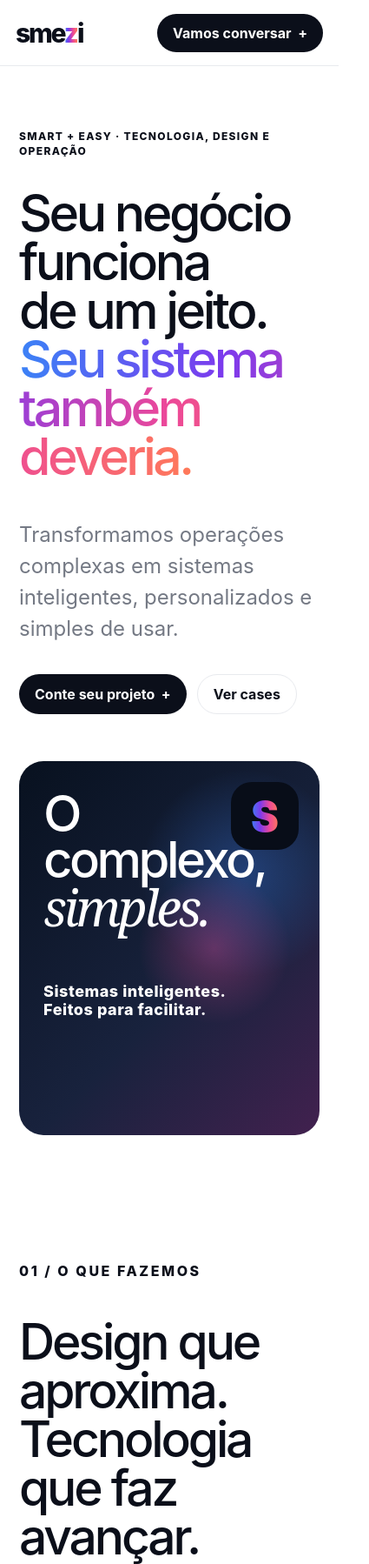
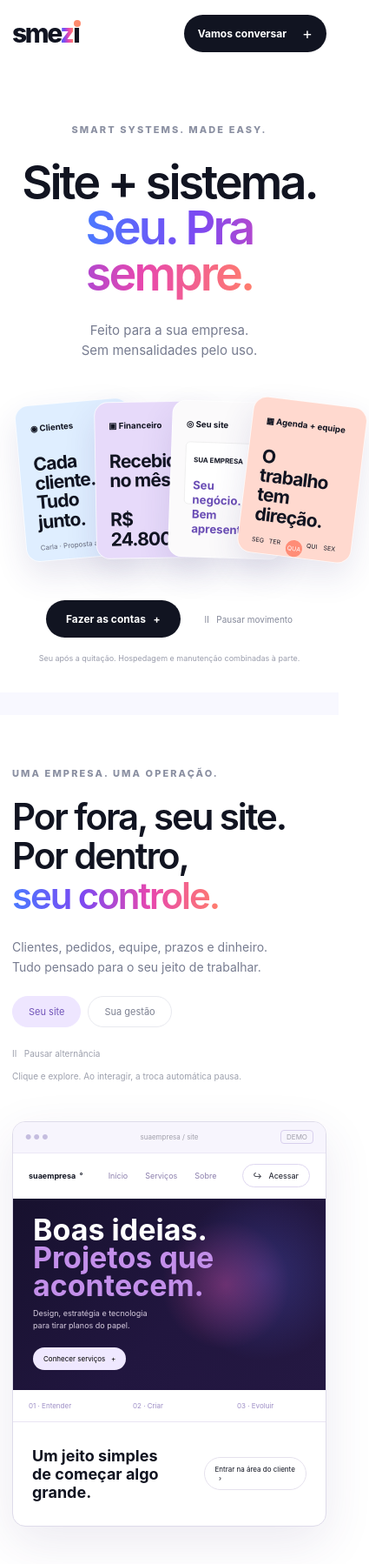
Before and after one commit to gestaoautop-dotcom/SMEZI, a plain HTML site: page v4/index.html in a window 390 px wide. Shown: the top 1798 px of the page at 87% size, 425 px wide, since content can reach past the window. Drawn offline with Linux system fonts and the light colour scheme.

Commit message:
publish(v4): V3 home visual with Cases button

```diff
--- a/v4/index.html
+++ b/v4/index.html
@@ -3,141 +3,130 @@
 <head>
 <meta charset="utf-8">
 <meta name="viewport" content="width=device-width,initial-scale=1">
-<title>SMEZI — Smart + Easy</title>
+<title>SMEZI — Site + sistema. Seu. Pra sempre.</title>
 <style>
 :root{
-  --ink:#0b0f1a;--muted:#6f737c;--off:#f8f7f4;--line:#e8eaee;
-  --blue:#3b82f6;--violet:#7c3aed;--pink:#ec4899;--coral:#ff7a59;
+  --ink:#111421;--muted:#85889a;--line:#f0f1f6;--soft:#fafaff;
+  --blue:#4b79ff;--violet:#7b49f2;--pink:#e747ae;--coral:#ff7d6d;
   --grad:linear-gradient(90deg,var(--blue),var(--violet),var(--pink),var(--coral));
 }
-*{box-sizing:border-box}
-html{scroll-behavior:smooth}
-body{margin:0;background:#fff;color:var(--ink);font-family:Inter,ui-sans-serif,system-ui,-apple-system,BlinkMacSystemFont,"Segoe UI",sans-serif}
-a{text-decoration:none;color:inherit}
-.header{height:88px;border-bottom:1px solid var(--line);display:flex;align-items:center;justify-content:space-between;padding:0 clamp(22px,5vw,64px);position:sticky;top:0;background:rgba(255,255,255,.96);backdrop-filter:blur(12px);z-index:20}
-.logo{font-size:34px;font-weight:850;letter-spacing:-2.2px}
-.logo .z{background:var(--grad);-webkit-background-clip:text;background-clip:text;color:transparent}
-.actions{display:flex;gap:10px;align-items:center}
-.btn{display:inline-flex;align-items:center;justify-content:center;padding:14px 22px;border-radius:999px;background:var(--ink);color:#fff;font-weight:750}
-.btn.secondary{background:#fff;color:var(--ink);border:1px solid var(--line)}
-.hero{padding:82px clamp(24px,6vw,78px) 74px}
-.eyebrow{font-size:14px;letter-spacing:.11em;font-weight:850;margin-bottom:44px}
-.hero h1{font-size:clamp(64px,8.2vw,124px);line-height:.95;letter-spacing:-.06em;font-weight:540;max-width:1080px;margin:0}
-.hero h1 .accent{background:var(--grad);-webkit-background-clip:text;background-clip:text;color:transparent}
-.hero p{font-size:clamp(22px,2.4vw,34px);line-height:1.5;color:#747984;max-width:900px;margin:52px 0 34px}
-.hero-cta{display:flex;gap:12px;flex-wrap:wrap}
-.poster{margin:0 clamp(24px,6vw,78px) 110px;border-radius:34px;min-height:360px;padding:56px;background:
-radial-gradient(circle at 65% 50%,rgba(236,72,153,.34),transparent 28%),
-radial-gradient(circle at 75% 30%,rgba(59,130,246,.33),transparent 30%),
-linear-gradient(135deg,#08111f,#18223d 58%,#42214f);
-color:#fff;position:relative;overflow:hidden}
-.poster h2{font-size:clamp(54px,6.5vw,98px);line-height:.92;letter-spacing:-.06em;font-weight:450;margin:0;max-width:800px}
-.poster h2 em{font-family:Georgia,serif;font-weight:400}
-.poster p{font-weight:800;letter-spacing:.03em;font-size:clamp(18px,2vw,28px);margin-top:58px}
-.poster .symbol{position:absolute;right:44px;top:44px;width:98px;height:98px;border-radius:24px;background:#080d18;display:grid;place-items:center;font-size:48px;font-weight:900}
-.poster .symbol span{background:var(--grad);-webkit-background-clip:text;background-clip:text;color:transparent}
+*{box-sizing:border-box} html{scroll-behavior:smooth} body{margin:0;background:#fff;color:var(--ink);font-family:Inter,ui-sans-serif,system-ui,-apple-system,BlinkMacSystemFont,"Segoe UI",sans-serif}
+a{text-decoration:none;color:inherit} button{font:inherit}
+.wrap{width:min(970px,calc(100% - 40px));margin:0 auto}
+.header{height:92px;display:flex;align-items:center;position:sticky;top:0;background:rgba(255,255,255,.98);backdrop-filter:blur(12px);z-index:50}
+.header .wrap{display:grid;grid-template-columns:180px 1fr 180px;align-items:center}
+.logo{font-size:33px;line-height:1;font-weight:850;letter-spacing:-2.4px}
+.logo .z{background:var(--grad);-webkit-background-clip:text;background-clip:text;color:transparent}.logo .dot{display:inline-block;width:8px;height:8px;border-radius:50%;background:#ff8b6e;transform:translate(-5px,-18px)}
+.nav{display:flex;justify-content:center;gap:30px;font-size:12px;color:#64697b}.nav a:hover{color:var(--ink)}
+.contact{justify-self:end;display:inline-flex;align-items:center;gap:18px;background:var(--ink);color:#fff;border-radius:999px;padding:14px 21px;font-size:12px;font-weight:700}.contact b{font-size:18px;font-weight:400}
 
-.light-section{padding:90px clamp(24px,6vw,78px) 80px}
-.section-label{font-size:16px;font-weight:850;letter-spacing:.16em;margin-bottom:44px}
-.light-section h2{font-size:clamp(56px,6.7vw,102px);line-height:.98;letter-spacing:-.055em;margin:0 0 70px;font-weight:520;max-width:1100px}
-.services{border-top:1px solid var(--line)}
-.service{padding:58px 0;border-bottom:1px solid var(--line);display:grid;grid-template-columns:110px 1fr auto;gap:28px;align-items:start}
-.service .n{color:#7d8490;font-size:20px}
-.service h3{font-size:clamp(34px,4vw,58px);margin:0 0 18px}
-.service p{font-size:clamp(19px,2.1vw,30px);line-height:1.5;color:#747984;max-width:850px;margin:0}
-.service .plus{font-size:36px}
+.hero{min-height:735px;padding:88px 0 34px;text-align:center}
+.kicker{font-size:11px;font-weight:800;letter-spacing:.19em;color:#8b90a2}
+.hero h1{font-size:69px;line-height:.97;letter-spacing:-.055em;margin:28px 0 28px;font-weight:590}
+.grad{background:var(--grad);-webkit-background-clip:text;background-clip:text;color:transparent}
+.hero .sub{font-size:16px;line-height:1.5;color:#777c90;margin-bottom:36px}
+.deck{position:relative;height:225px;width:540px;max-width:100%;margin:0 auto 10px}
+.card{position:absolute;top:13px;width:150px;height:205px;border-radius:18px;padding:18px;text-align:left;box-shadow:0 18px 42px rgba(61,47,120,.12);border:1px solid rgba(255,255,255,.8);overflow:hidden}
+.card small{font-size:11px;font-weight:700}.card h3{font-size:24px;line-height:1.05;letter-spacing:-.04em;margin:26px 0 15px}.card p{font-size:9px;color:#686d7f}.c1{left:48px;background:#dfeeff;transform:rotate(-5deg)}.c2{left:165px;background:#e7dafa;transform:rotate(-1deg)}.c3{left:282px;background:#fbfafb;transform:rotate(2deg)}.c4{left:399px;background:#ffd9cf;transform:rotate(7deg)}
+.mini-bars{display:flex;align-items:flex-end;gap:7px;height:58px;margin-top:24px}.mini-bars i{display:block;width:10px;border-radius:3px 3px 0 0;background:#9875db}.mini-bars i:nth-child(1){height:22px}.mini-bars i:nth-child(2){height:40px}.mini-bars i:nth-child(3){height:30px}.mini-bars i:nth-child(4){height:52px}
+.browser-mini{height:82px;background:#fff;border-radius:6px;border:1px solid #eee;margin-top:15px;padding:10px}.browser-mini b{font-size:9px}.browser-mini strong{display:block;font-size:15px;color:#6a4db5;margin-top:16px}
+.calendar{display:grid;grid-template-columns:repeat(5,1fr);gap:5px;margin-top:16px;font-size:8px}.calendar span:nth-child(3){background:#ff8d77;color:#fff;border-radius:50%;width:22px;height:22px;display:grid;place-items:center}
+.hero-actions{display:flex;align-items:center;justify-content:center;gap:28px}.dark-btn{background:var(--ink);color:#fff;border:0;border-radius:999px;padding:14px 23px;font-size:12px;font-weight:700}.pause{font-size:10px;color:#85899a}.note{margin-top:18px;font-size:9px;color:#9a9dac}
 
-.dark{background:#0b0f1a;color:#fff;padding:105px clamp(24px,6vw,78px)}
-.dark .section-label{color:#fff}
-.dark h2{font-size:clamp(58px,7vw,106px);line-height:.96;letter-spacing:-.055em;margin:0 0 60px;font-weight:500}
-.dark h2 em{font-family:Georgia,serif;color:#c4b5fd;font-weight:400}
-.dark p{font-size:clamp(21px,2.3vw,31px);line-height:1.75;color:#aeb5c2;max-width:1000px}
-.steps{margin-top:85px;border-top:1px solid #343a49;display:grid;grid-template-columns:repeat(4,1fr)}
-.step{padding:38px 24px 30px 0}
-.step small{color:#9ba2ae;font-size:18px}
-.step b{display:block;font-size:clamp(30px,3.7vw,58px);margin-top:28px}
+.alt{border-top:54px solid #f8f8ff;padding:78px 0 80px}
+.alt-grid{display:grid;grid-template-columns:320px 1fr;gap:70px;align-items:center}
+.alt .kicker{text-align:left}.alt h2{font-size:43px;line-height:1.08;letter-spacing:-.05em;margin:20px 0 26px;font-weight:570}.alt p{color:#777c90;line-height:1.6;font-size:14px}.switch{display:flex;gap:8px;margin:22px 0}.pill{border:1px solid #e8e9ef;border-radius:999px;padding:10px 18px;font-size:11px;color:#7e8292}.pill.active{background:#eee6ff;border-color:#eee6ff;color:#7255b9}.micro{font-size:10px!important;color:#9da0ad!important}
+.demo-frame{border:1px solid #dedbea;border-radius:15px;background:#fff;box-shadow:0 18px 55px rgba(67,53,115,.10);overflow:hidden}
+.demo-top{height:36px;background:#f7f5fd;border-bottom:1px solid #ece8f6;display:flex;align-items:center;justify-content:center;font-size:8px;color:#a1a0ab;position:relative}.dots{position:absolute;left:14px;color:#c5bddf}.demo-badge{position:absolute;right:14px;border:1px solid #d8d0ed;border-radius:4px;padding:2px 6px}
+.demo-nav{height:52px;display:flex;align-items:center;justify-content:space-between;padding:0 18px;font-size:9px}.demo-links{display:flex;gap:20px;color:#8c7fad}.access{border:1px solid #ded7f0;border-radius:999px;padding:7px 12px}
+.demo-hero{height:220px;background:radial-gradient(circle at 68% 45%,rgba(232,77,159,.34),transparent 27%),radial-gradient(circle at 80% 40%,rgba(74,81,189,.38),transparent 31%),linear-gradient(135deg,#17112e,#21163f 55%,#241842);color:#fff;padding:20px 23px}.demo-hero h3{font-size:34px;line-height:.94;margin:0}.demo-hero .g{color:#c38fea}.demo-hero p{font-size:9px;color:#d7ccdf}.demo-hero button{margin-top:8px;background:#efe8ff;border:0;border-radius:999px;padding:8px 12px;font-size:8px}.demo-strip{display:grid;grid-template-columns:repeat(3,1fr);font-size:8px;color:#9e8fc6;border-bottom:1px solid #eae5f3}.demo-strip span{padding:13px 18px}.demo-bottom{padding:28px 22px;display:flex;justify-content:space-between;align-items:center}.demo-bottom b{font-size:18px}.demo-bottom span{font-size:8px;border:1px solid #e5e1ed;padding:8px 12px;border-radius:999px}
 
-.cta-section{padding:110px clamp(24px,6vw,78px)}
-.cta-section .kicker{letter-spacing:.12em;font-size:15px;margin-bottom:40px}
-.cta-section h2{font-size:clamp(64px,8vw,126px);line-height:.92;letter-spacing:-.06em;margin:0}
-.cta-section h2 em{display:block;font-family:Georgia,serif;font-weight:400;background:var(--grad);-webkit-background-clip:text;background-clip:text;color:transparent}
-.cta-section .btn{margin-top:46px;padding:16px 26px}
-.footer{border-top:1px solid var(--line);padding:62px clamp(24px,6vw,78px);display:grid;grid-template-columns:1fr auto;align-items:end;color:#70757f}
-.footer .logo{font-size:42px}
-.footer p{margin:14px 0 0}
-.footer a{color:#70757f}
+.ownership{text-align:center;padding:100px 0 88px;border-top:1px solid #f1f1f5}.ownership .kicker{margin-bottom:28px}.ownership h2{font-size:58px;line-height:1.02;letter-spacing:-.055em;margin:0 0 28px;font-weight:560}.checks{display:flex;justify-content:center;gap:34px;font-size:11px;color:#8a8da0;margin:32px 0}.checks span:before{content:"✓";color:#9d72e1;margin-right:9px}.ownership .fine{font-size:9px;color:#a2a4af;line-height:1.7;margin-top:22px}
 
-@media(max-width:760px){
- .header{height:76px;padding:0 18px}.logo{font-size:30px}.actions .secondary{display:none}.btn{padding:12px 18px}
- .hero{padding:72px 22px 54px}.eyebrow{font-size:12px;line-height:1.45;margin-bottom:34px}
- .hero h1{font-size:59px}.hero p{font-size:24px;margin-top:44px}
- .poster{margin:0 22px 74px;padding:34px 28px;min-height:430px;border-radius:28px}.poster h2{font-size:58px}.poster .symbol{width:78px;height:78px;right:24px;top:24px}
- .light-section{padding:72px 22px 66px}.light-section h2{font-size:57px;margin-bottom:55px}
- .service{grid-template-columns:1fr;gap:20px;padding:42px 0}.service .plus{display:none}.service h3{font-size:44px}.service p{font-size:23px}
- .dark{padding:82px 22px}.dark h2{font-size:59px}.dark p{font-size:23px;line-height:1.7}
- .steps{grid-template-columns:1fr 1fr}.step{padding:30px 10px 48px 0}.step b{font-size:34px}
- .cta-section{padding:88px 22px}.cta-section h2{font-size:66px}
- .footer{grid-template-columns:1fr;gap:28px;padding:50px 22px}
+.footer{border-top:1px solid #ececf1;padding:24px 0}.footer .wrap{display:grid;grid-template-columns:180px 1fr auto;align-items:center}.footer .logo{font-size:29px}.footer .tag{font-size:9px;color:#9a9da9;text-align:center}.footer-links{display:flex;gap:22px;font-size:9px;color:#8c8f9c}
+
+@media(max-width:820px){
+ .wrap{width:min(100% - 28px,620px)}.header{height:76px}.header .wrap{grid-template-columns:1fr auto}.nav{display:none}.contact{padding:11px 16px}.logo{font-size:30px}
+ .hero{padding-top:66px;min-height:auto}.hero h1{font-size:54px}.hero .sub{font-size:15px}.deck{width:350px;height:250px;transform:scale(.88);transform-origin:top center;margin-bottom:-10px}.c1{left:-20px}.c2{left:78px}.c3{left:176px}.c4{left:274px}
+ .hero-actions{margin-top:-4px}.alt{border-top-width:26px;padding-top:60px}.alt-grid{grid-template-columns:1fr;gap:34px}.alt h2{font-size:42px}.demo-frame{max-width:100%}
+ .ownership{padding:76px 0}.ownership h2{font-size:49px}.checks{flex-direction:column;gap:12px}.footer .wrap{grid-template-columns:1fr;gap:18px}.footer .tag{text-align:left}.footer-links{flex-wrap:wrap}
 }
 </style>
 </head>
 <body>
 <header class="header">
-  <a class="logo" href="./">sme<span class="z">z</span>i</a>
-  <div class="actions">
-    <a class="btn secondary" href="./cases/">Cases</a>
-    <a class="btn" href="#contato">Vamos conversar&nbsp; +</a>
+  <div class="wrap">
+    <a class="logo" href="./">sme<span class="z">z</span>i<span class="dot"></span></a>
+    <nav class="nav">
+      <a href="#quanto">Quanto você paga?</a>
+      <a href="#site-sistema">Site + sistema</a>
+      <a href="./cases/">Cases</a>
+      <a href="./cases/">Trabalhos</a>
+      <a href="#gestao">Gestão</a>
+    </nav>
+    <a class="contact" href="#contato">Vamos conversar <b>+</b></a>
   </div>
 </header>
 
 <main>
-<section class="hero">
-  <div class="eyebrow">SMART + EASY · TECNOLOGIA, DESIGN E OPERAÇÃO</div>
-  <h1>Seu negócio<br>funciona<br>de um jeito.<br><span class="accent">Seu sistema<br>também deveria.</span></h1>
-  <p>Transformamos operações complexas em sistemas inteligentes, personalizados e simples de usar.</p>
-  <div class="hero-cta">
-    <a class="btn" href="#contato">Conte seu projeto&nbsp; +</a>
-    <a class="btn secondary" href="./cases/">Ver cases</a>
+<section class="hero" id="quanto">
+  <div class="wrap">
+    <div class="kicker">SMART SYSTEMS. MADE EASY.</div>
+    <h1>Site + sistema.<br><span class="grad">Seu. Pra sempre.</span></h1>
+    <div class="sub">Feito para a sua empresa.<br>Sem mensalidades pelo uso.</div>
+
+    <div class="deck" aria-label="Exemplos de módulos SMEZI">
+      <div class="card c1"><small>◉ Clientes</small><h3>Cada cliente.<br>Tudo junto.</h3><p>Carla · Proposta aprovada</p></div>
+      <div class="card c2"><small>▣ Financeiro</small><h3>Recebido no mês</h3><h3>R$ 24.800</h3><div class="mini-bars"><i></i><i></i><i></i><i></i></div><p>Dados ilustrativos</p></div>
+      <div class="card c3"><small>◎ Seu site</small><div class="browser-mini"><b>SUA EMPRESA</b><strong>Seu negócio.<br>Bem apresentado.</strong></div></div>
+      <div class="card c4"><small>▦ Agenda + equipe</small><h3>O trabalho<br>tem direção.</h3><div class="calendar"><span>SEG</span><span>TER</span><span>QUA</span><span>QUI</span><span>SEX</span><span>12</span><span>13</span><span>14</span><span>15</span><span>16</span></div><p>✓ Entrega confirmada.<br>Equipe alinhada.</p></div>
+    </div>
+
+    <div class="hero-actions">
+      <button class="dark-btn">Fazer as contas &nbsp; +</button>
+      <span class="pause">Ⅱ &nbsp; Pausar movimento</span>
+    </div>
+    <div class="note">Seu após a quitação. Hospedagem e manutenção combinadas à parte.</div>
   </div>
 </section>
 
-<section class="poster">
-  <div class="symbol"><span>S</span></div>
-  <h2>O complexo,<br><em>simples.</em></h2>
-  <p>Sistemas inteligentes.<br>Feitos para facilitar.</p>
-</section>
+<section class="alt" id="site-sistema">
+  <div class="wrap alt-grid">
+    <div>
+      <div class="kicker">UMA EMPRESA. UMA OPERAÇÃO.</div>
+      <h2>Por fora, seu site.<br>Por dentro,<br><span class="grad">seu controle.</span></h2>
+      <p>Clientes, pedidos, equipe, prazos e dinheiro.<br>Tudo pensado para o seu jeito de trabalhar.</p>
+      <div class="switch"><span class="pill active">Seu site</span><span class="pill">Sua gestão</span></div>
+      <p class="micro">Ⅱ &nbsp; Pausar alternância</p>
+      <p class="micro">Clique e explore. Ao interagir, a troca automática pausa.</p>
+    </div>
 
-<section class="light-section">
-  <div class="section-label">01 / O QUE FAZEMOS</div>
-  <h2>Design que aproxima.<br>Tecnologia que faz avançar.</h2>
-  <div class="services">
-    <div class="service"><div class="n">01</div><div><h3>Identidade visual</h3><p>Conceito, linguagem visual e aplicações que traduzem a essência do seu negócio.</p></div><div class="plus">+</div></div>
-    <div class="service"><div class="n">02</div><div><h3>Site</h3><p>Uma presença digital com personalidade, clareza e uma experiência pensada para o seu público.</p></div><div class="plus">+</div></div>
-    <div class="service"><div class="n">03</div><div><h3>Sistema</h3><p>Sua operação em um só lugar. Processos, dados e automações conectados em um sistema feito para o seu negócio.</p></div><div class="plus">+</div></div>
+    <div class="demo-frame">
+      <div class="demo-top"><span class="dots">● ● ●</span>suaempresa / site<span class="demo-badge">DEMO</span></div>
+      <div class="demo-nav"><b>suaempresa&nbsp; °</b><div class="demo-links"><span>Início</span><span>Serviços</span><span>Sobre</span></div><span class="access">↪ &nbsp; Acessar</span></div>
+      <div class="demo-hero"><h3>Boas ideias.<br><span class="g">Projetos que<br>acontecem.</span></h3><p>Design, estratégia e tecnologia<br>para tirar planos do papel.</p><button>Conhecer serviços &nbsp; +</button></div>
+      <div class="demo-strip"><span>01 · Entender</span><span>02 · Criar</span><span>03 · Evoluir</span></div>
+      <div class="demo-bottom"><b>Um jeito simples<br>de começar algo grande.</b><span>Entrar na área do cliente &nbsp; ›</span></div>
+    </div>
   </div>
 </section>
 
-<section class="dark">
-  <div class="section-label">02 / INTELIGÊNCIA SEM COMPLICAÇÃO</div>
-  <h2>Complexo por trás.<br><em>Simples para você.</em></h2>
-  <p>O nome SMEZI nasce de Smart + Easy. Começamos entendendo como sua empresa realmente funciona: os atritos, as tarefas repetitivas e as informações espalhadas. Depois, construímos a tecnologia ao redor dessa operação. Seu negócio dá a direção; o sistema se adapta a ele.</p>
-  <div class="steps">
-    <div class="step"><small>01</small><b>Entender</b></div>
-    <div class="step"><small>02</small><b>Conectar</b></div>
-    <div class="step"><small>03</small><b>Simplificar</b></div>
-    <div class="step"><small>04</small><b>Evoluir</b></div>
+<section class="ownership" id="gestao">
+  <div class="wrap">
+    <div class="kicker">COMPRE O SEU. PARE DE ALUGAR O CONTROLE.</div>
+    <h2>O negócio é seu.<br><span class="grad">O sistema também.</span></h2>
+    <div class="checks"><span>Personalizado para sua operação.</span><span>Seu após a quitação.</span><span>Sem mensalidades pelo uso.</span></div>
+    <a class="contact" id="contato" href="mailto:contato@smezi.com.br">Vamos criar o seu <b>+</b></a>
+    <div class="fine">Você recebe os arquivos e o código do projeto conforme o escopo contratado.<br>Hospedagem, serviços externos, suporte e manutenção têm custos claros, à parte.</div>
   </div>
-</section>
-
-<section id="contato" class="cta-section">
-  <div class="kicker">DO SEU JEITO. SÓ QUE MAIS INTELIGENTE.</div>
-  <h2>Menos<br>processo.<em>Mais progresso.</em></h2>
-  <a class="btn" href="mailto:contato@smezi.com.br">Pedir orçamento&nbsp; +</a>
 </section>
 </main>
 
 <footer class="footer">
-  <div><div class="logo">sme<span class="z">z</span>i</div><p>Smart systems. Made easy.</p></div>
-  <div><a href="./cases/">Cases</a>&nbsp;&nbsp;&nbsp; © 2026 SMEZI</div>
+  <div class="wrap">
+    <div class="logo">sme<span class="z">z</span>i<span class="dot"></span></div>
+    <div class="tag">Sistemas inteligentes. Feitos para facilitar.</div>
+    <div class="footer-links"><span>V2</span><span>Versão original</span><a href="./cases/">Cases</a><a href="./cases/">Trabalhos</a><span>Gestão</span></div>
+  </div>
 </footer>
 </body></html>
```
